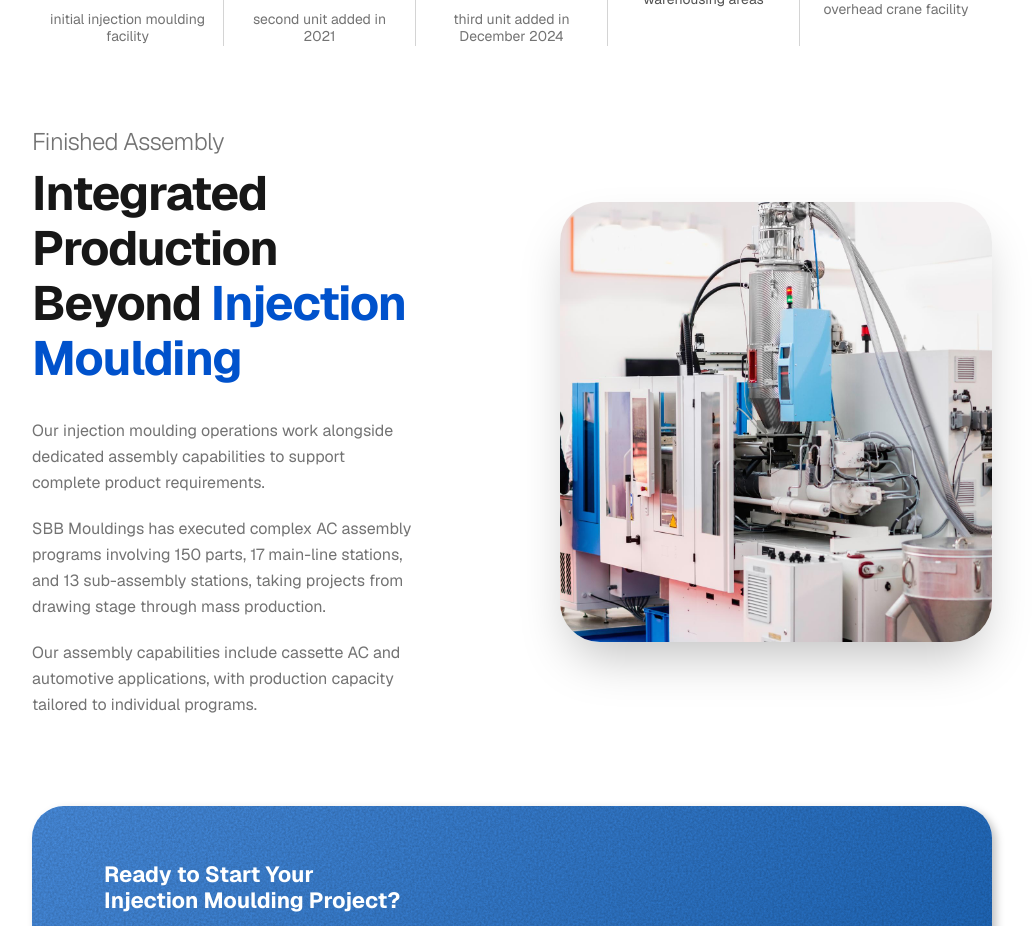
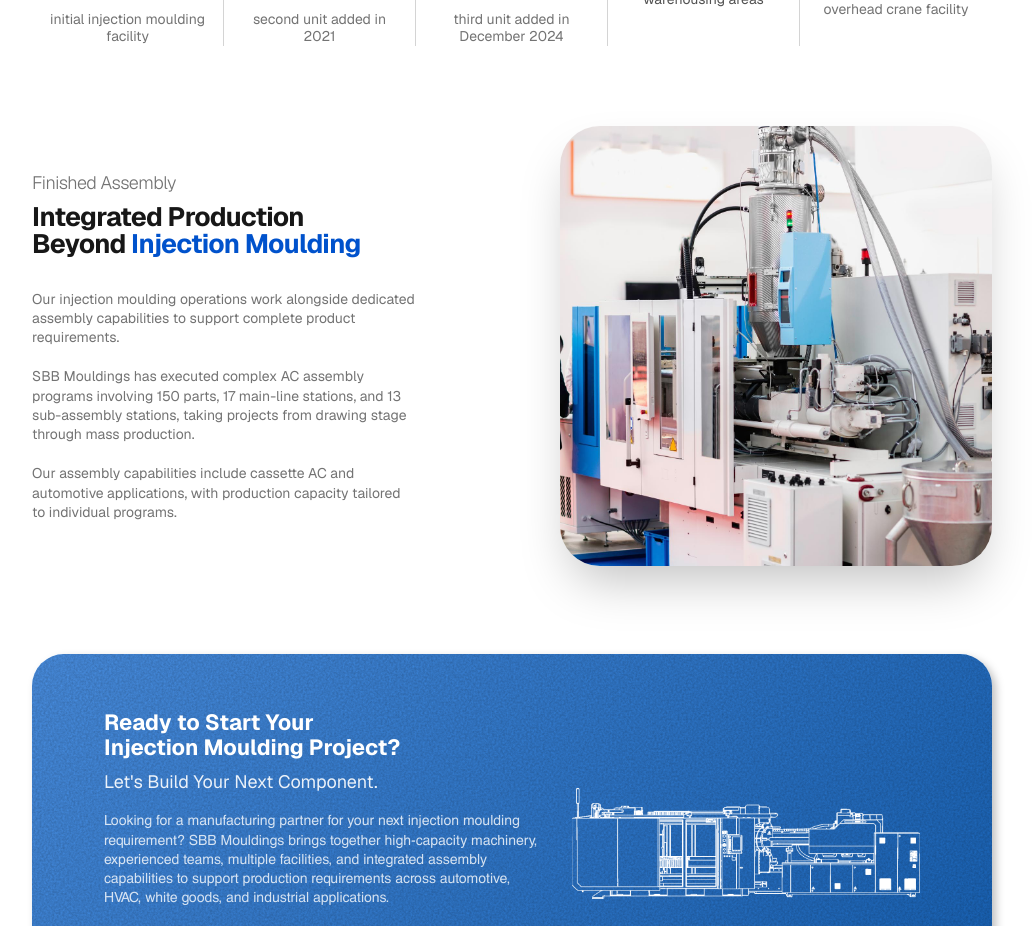
Before and after one commit to Chandail-Kajal/sbb-modulings, a Next.js app: page /injection-moulding in a window 1280 px wide. Shown: the part 4020-4946 px from the top of the page, without its empty margins (128-1160 px from the left). Built offline with nearby package versions, Linux system fonts and the light colour scheme; a web font is replaced by a local one.

Commit message:
text change

```diff
--- a/src/components/injection-moulding/integrated-production.tsx
+++ b/src/components/injection-moulding/integrated-production.tsx
@@ -12,17 +12,17 @@ export function IntegratedProduction() {
         <div className="flex flex-col w-full lg:max-w-[40%] font-sans text-neutral-800">
           {/* Header */}
           <div className="flex flex-col gap-2">
-            <p className="text-xl sm:text-2xl font-light text-neutral-500 tracking-tight">
+            <p className="text-fluid-24 font-light text-neutral-500 tracking-tight">
               Finished Assembly
             </p>
-            <h2 className="text-3xl sm:text-5xl font-bold tracking-tight text-neutral-900 leading-[1.15]">
+            <h2 className="text-fluid-40 font-bold tracking-tight text-neutral-900 leading-none">
               Integrated Production <br />
               Beyond <span className="text-[#0052cc]">Injection Moulding</span>
             </h2>
           </div>
 
           {/* Paragraphs */}
-          <div className="mt-8 flex flex-col gap-5 text-sm sm:text-base text-neutral-500 font-normal leading-relaxed">
+          <div className="mt-8 flex flex-col gap-5 text-fluid-16 text-neutral-500 font-normal leading-snug">
             <p>
               Our injection moulding operations work alongside dedicated assembly
               capabilities to support complete product requirements.
```
